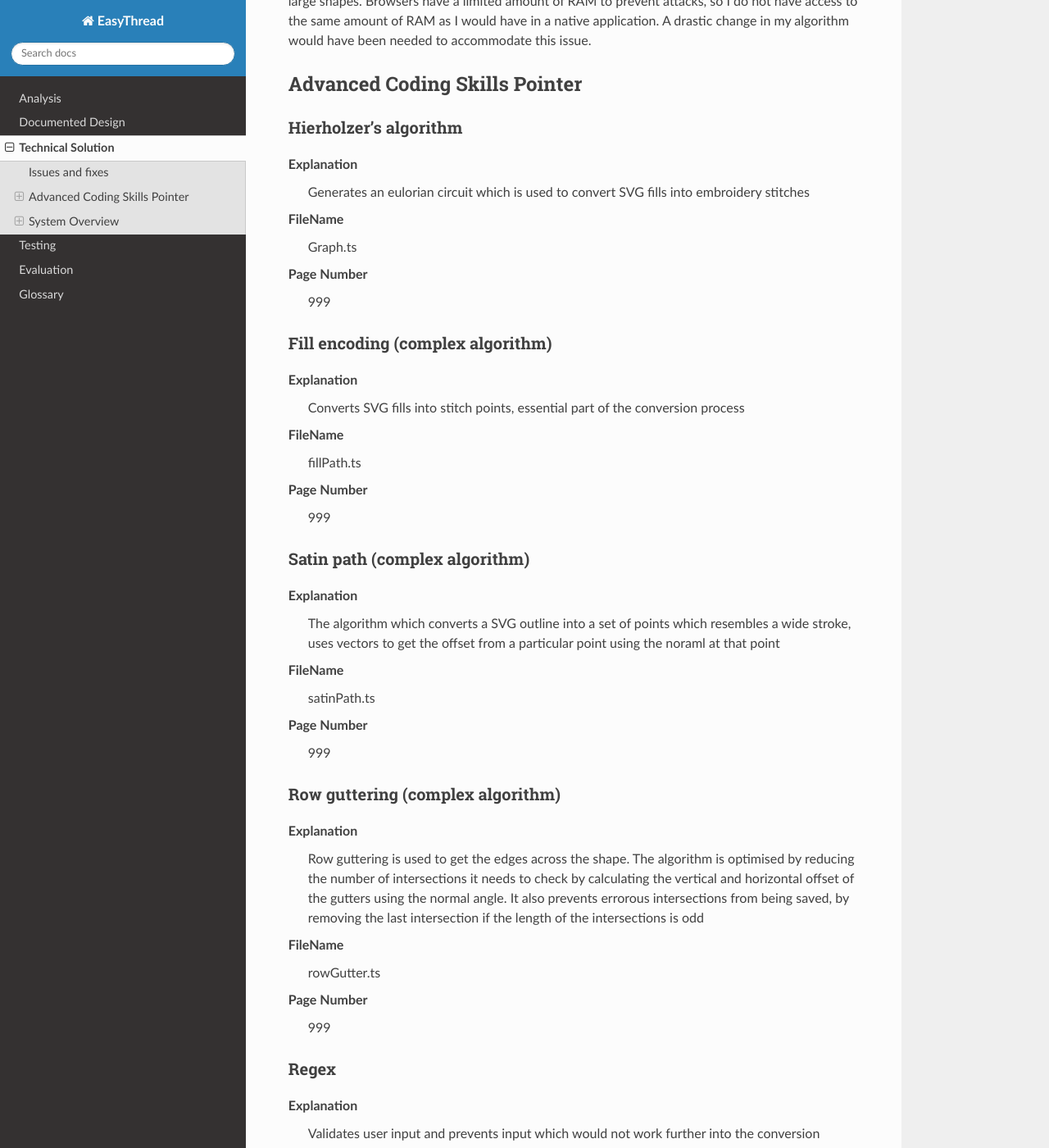
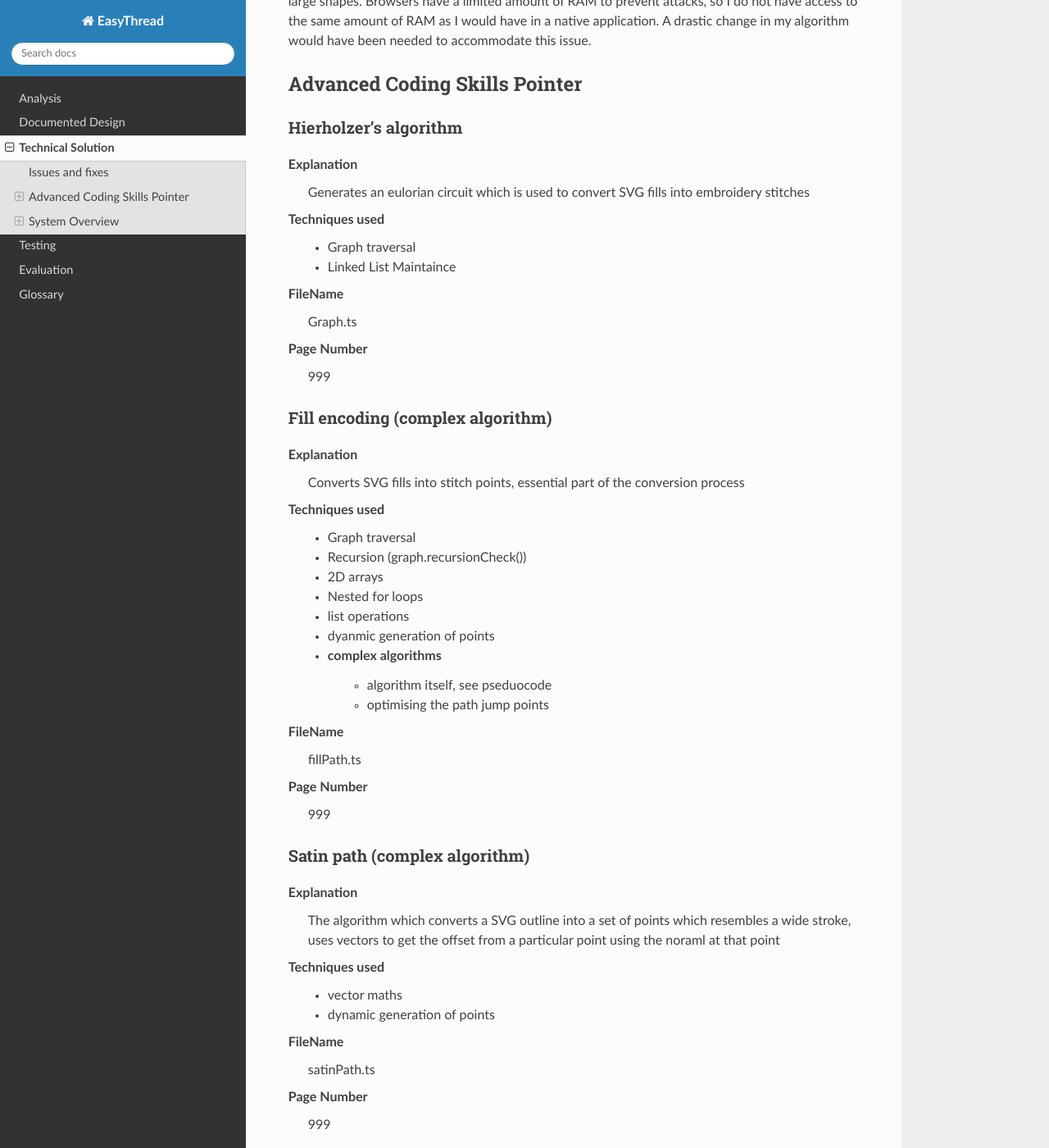
Before and after one commit to Tudor0404/easythread, a Sphinx documentation site: the page built from docs/pages/technical_solution.rst, in a window 1280 px wide and 1400 px high, scrolled down 754 px. Shown: the whole window at 82% size. Built offline with Sphinx 7.4.7 and the Read the Docs theme 2.0.0, drawn with Linux system fonts in a browser that asks for light colours; some of the changed text lies outside the part shown.

Commit message:
more doc

```diff
--- a/docs/pages/technical_solution.rst
+++ b/docs/pages/technical_solution.rst
@@ -26,6 +26,10 @@
 Explanation
     Generates an eulorian circuit which is used to convert SVG fills into embroidery stitches
 
+Techniques used
+	* Graph traversal
+	* Linked List Maintaince
+
 FileName
     Graph.ts
 
@@ -39,6 +43,17 @@
 Explanation
     Converts SVG fills into stitch points, essential part of the conversion process
 
+Techniques used
+	* Graph traversal
+	* Recursion (graph.recursionCheck())
+	* 2D arrays
+	* Nested for loops
+	* list operations
+	* dyanmic generation of points
+	* complex algorithms
+		* algorithm itself, see pseduocode
+		* optimising the path jump points
+
 FileName
     fillPath.ts
 
@@ -52,6 +67,10 @@
 Explanation
     The algorithm which converts a SVG outline into a set of points which resembles a wide stroke, uses vectors to get the offset from a particular point using the noraml at that point
 
+Techniques used
+	* vector maths
+	* dynamic generation of points
+
 FileName
     satinPath.ts
 
@@ -65,6 +84,13 @@
 Explanation
     Row guttering is used to get the edges across the shape. The algorithm is optimised by reducing the number of intersections it needs to check by calculating the vertical and horizontal offset of the gutters using the normal angle. It also prevents errorous intersections from being saved, by removing the last intersection if the length of the intersections is odd
 
+Techniques used
+	* complex algorithm
+	* trigonometry
+	* coordinate geometry
+	* dynamic generation of points
+	* list operations
+
 FileName
     rowGutter.ts
 
@@ -78,6 +104,9 @@
 Explanation
     Validates user input and prevents input which would not work further into the conversion process to reach it
 
+Techniques used
+	* pattern matching
+
 FileName
     NumberInput.tsx, Canvas.tsx
 
@@ -91,6 +120,9 @@
 Explanation
     Certain errors such a stack overflow which occurs when the shape that is being converted is too big, can lead to the shape not being converted properly. As a fallback if the fill fails, it will generate the stroke regardless if it has a stroke or not. This fallback is also called regularly due to the shape being too small to have its fill encoded. The block sequence is sanitized when it is generated to prevent blocks which are too small or points which are invalid, which can cause errors during conversion
 
+Techniques used
+	* data integrity
+
 FileName
     Container.ts
 
@@ -98,12 +130,15 @@
     999
 
 
-Data synchronization between files
-==================================
+Data synchronization between modules
+====================================
 
 Explanation
     The event bus is used to synchronise data between components where a direct communication line through the props property would not be viable due to them being too far apart. One example, is how Canvas.tsx dispatches a "conversionFinished" message if conversion has finished to Toolbar.tsx, this allows to communicate to the user that a conversion has finished by closing the loading modal which is opened when the user presses the convert button
 
+Techniques used
+	* callbacks
+
 FileName
     Canvas.tsx, Toolbar.tsx
 
@@ -117,6 +152,9 @@
 Explanation
     The user can undo and redo to different states, this solution uses a stack to contain the saved frame
 
+Techniques Used
+	* Stack operations
+
 FileName
     UndoRedoTool.ts
 
@@ -130,8 +168,11 @@
 Explanation
     To visually represnt the converted file, a preview is generated using SVG paths created programmatically
 
+Techniques used
+	* SVG manipulation
+
 FileName
-    UndoRedoTool.ts
+    Container.ts
 
 Page Number
     999
@@ -142,6 +183,10 @@
 
 Explanation
     EXP files need to be converted to a binary file which ismade of signed integers for an embroidery machine to read it
+
+Techniques
+	* saving to files
+	* using complex data types (EXP)
 
 FileName
     Container.ts
```
Also changed, not shown: docs/pages/documented_design.rst (+8 -4 lines).
